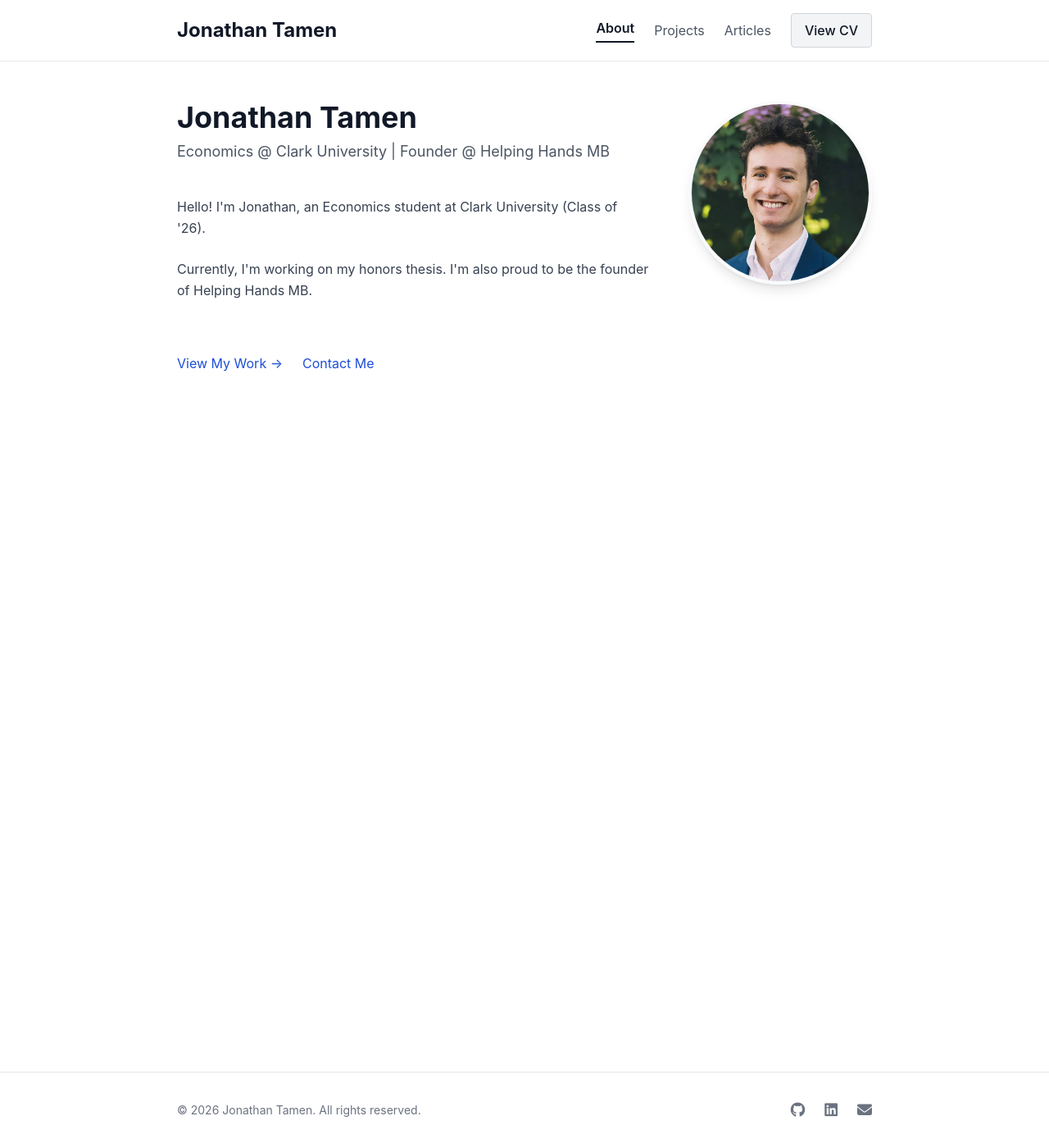
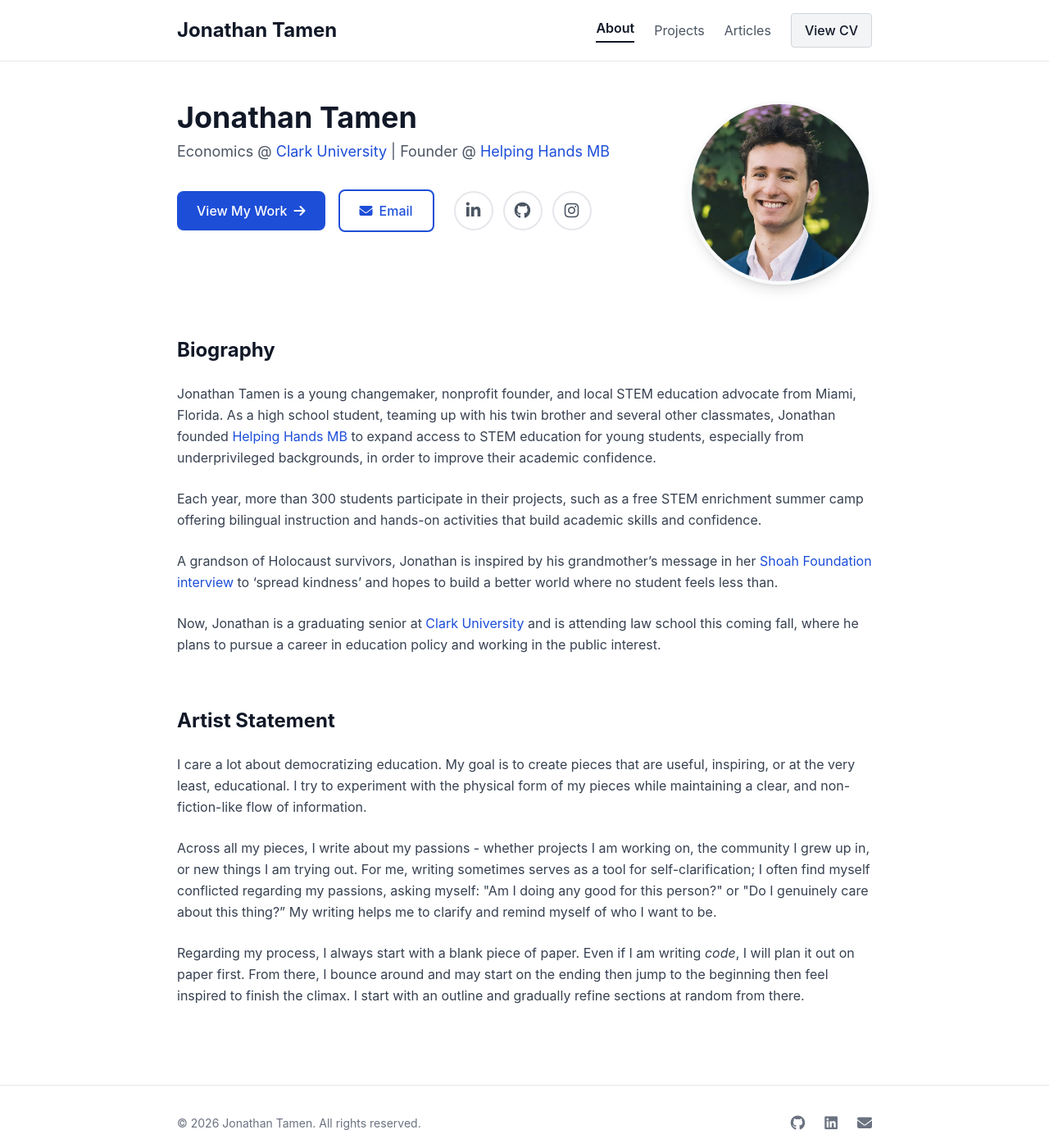
Before and after one commit to jonathantamen/jonathantamen.github.io, a Jekyll site: the page index.html, which Jekyll copies as it is, in a window 1280 px wide and 1400 px high. Shown: the whole window at 82% size. Built offline with Jekyll 4.4.1, drawn with Linux system fonts in a browser that asks for light colours; nearby versions of some CDN libraries.

Commit message:
updated about page with artist statment and biography

```diff
--- a/_layouts/article.html
+++ b/_layouts/article.html
@@ -145,7 +145,7 @@
         <!-- Article Header -->
         <article>
             <header class="mb-10">
-                <h1 class="text-4xl font-extrabold text-gray-900 mb-4 leading-tight">
+                <h1 class="text-4xl font-medium text-gray-900 mb-4 leading-tight">
                     {{ page.title }}
                 </h1>
                 <div class="flex items-center text-gray-500 text-sm gap-4">
--- a/articles.html
+++ b/articles.html
@@ -58,7 +58,7 @@
             {% assign sorted_articles = site.articles | sort: "date" | reverse %}
             {% for article in sorted_articles %}
             <article class="group relative flex flex-col items-start">
-                <h2 class="text-xl font-bold text-gray-900 group-hover:text-blue-600 transition-colors mb-2">
+                <h2 class="text-xl font-medium text-gray-900 group-hover:text-blue-600 transition-colors mb-2">
                     {% if article.pdf %}
                     <a href="{{ article.pdf }}">
                         {{ article.title }}
--- a/index.html
+++ b/index.html
@@ -39,20 +39,37 @@
 
     <!-- Main Content -->
     <main class="flex-grow max-w-4xl mx-auto px-6 py-12 w-full">
-        <div class="flex flex-col md:flex-row gap-8 md:gap-12 items-center md:items-start">
+        <!-- Hero Section -->
+        <div class="flex flex-col md:flex-row gap-8 md:gap-12 items-center md:items-start mb-16">
             <div class="flex-1 order-2 md:order-1 text-center md:text-left">
-                <div class="mb-8 md:mb-10">
+                <div class="mb-4">
                     <h1 class="text-3xl md:text-4xl font-bold text-gray-900 mb-2">Jonathan Tamen</h1>
-                    <p class="text-lg text-gray-600">Economics @ Clark University | Founder @ Helping Hands MB</p>
-                </div>
+                    <p class="text-lg text-gray-600 mb-8">Economics @ <a href="https://www.clarku.edu/" class="text-blue-700 hover:underline">Clark University</a> | Founder @ <a href="https://www.helpinghandsmb.org" class="text-blue-700 hover:underline">Helping Hands MB</a></p>
 
-                <div class="prose prose-lg text-gray-700 leading-relaxed max-w-none">
-                    <p class="mb-6">
-                        Hello! I'm Jonathan, an Economics student at Clark University (Class of '26).
-                    </p>
-                    <p class="mb-8">
-                        Currently, I'm working on my honors thesis. I'm also proud to be the founder of Helping Hands MB.
-                    </p>
+                    <div class="flex flex-wrap gap-4 items-center justify-center md:justify-start">
+                        <a href="projects.html" class="inline-flex items-center gap-2 bg-blue-700 text-white px-6 py-3 rounded-lg font-medium hover:bg-blue-800 transition-colors shadow-sm">
+                            View My Work <i class="fas fa-arrow-right"></i>
+                        </a>
+                        <a href="mailto:jonathan.tamen@gmail.com" class="inline-flex items-center gap-2 border-2 border-blue-700 text-blue-700 px-6 py-3 rounded-lg font-medium hover:bg-blue-50 transition-colors">
+                            <i class="fas fa-envelope"></i> Email
+                        </a>
+
+                        <!-- Social Buttons -->
+                        <div class="flex gap-3 ml-2">
+                            <a href="https://www.linkedin.com/in/jonathantamen/" target="_blank" rel="noopener noreferrer"
+                               class="w-12 h-12 flex items-center justify-center rounded-full border-2 border-gray-200 text-gray-600 hover:border-blue-700 hover:text-blue-700 transition-all" title="LinkedIn">
+                                <i class="fab fa-linkedin-in text-xl"></i>
+                            </a>
+                            <a href="https://github.com/jonathantamen" target="_blank" rel="noopener noreferrer"
+                               class="w-12 h-12 flex items-center justify-center rounded-full border-2 border-gray-200 text-gray-600 hover:border-gray-900 hover:text-gray-900 transition-all" title="GitHub">
+                                <i class="fab fa-github text-xl"></i>
+                            </a>
+                            <a href="https://instagram.com/jonathantamen" target="_blank" rel="noopener noreferrer"
+                               class="w-12 h-12 flex items-center justify-center rounded-full border-2 border-gray-200 text-gray-600 hover:border-pink-600 hover:text-pink-600 transition-all" title="Instagram">
+                                <i class="fab fa-instagram text-xl"></i>
+                            </a>
+                        </div>
+                    </div>
                 </div>
             </div>
 
@@ -61,9 +78,37 @@
             </div>
         </div>
 
-        <div class="mt-8 flex gap-6">
-            <a href="projects.html" class="text-blue-700 hover:underline">View My Work &rarr;</a>
-            <a href="mailto:jonathan.tamen@gmail.com" class="text-blue-700 hover:underline">Contact Me</a>
+        <!-- Biography Section -->
+        <div class="prose prose-lg text-gray-700 leading-relaxed max-w-none mb-16">
+            <h2 class="text-2xl font-bold text-gray-900 mb-6">Biography</h2>
+
+            <p class="mb-6">
+                Jonathan Tamen is a young changemaker, nonprofit founder, and local STEM education advocate from Miami, Florida. As a high school student, teaming up with his twin brother and several other classmates, Jonathan founded <a href="https://www.helpinghandsmb.org" class="text-blue-700 hover:underline">Helping Hands MB</a> to expand access to STEM education for young students, especially from underprivileged backgrounds, in order to improve their academic confidence.
+            </p>
+            <p class="mb-6">
+                Each year, more than 300 students participate in their projects, such as a free STEM enrichment summer camp offering bilingual instruction and hands-on activities that build academic skills and confidence.
+            </p>
+            <p class="mb-6">
+                A grandson of Holocaust survivors, Jonathan is inspired by his grandmother’s message in her <a href="https://youtu.be/ilrp4YFiBYc?si=OoCXphD-PrjuXwrE" target="_blank" class="text-blue-700 hover:underline">Shoah Foundation interview</a> to ‘spread kindness’ and hopes to build a better world where no student feels less than.
+            </p>
+            <p class="mb-0">
+                Now, Jonathan is a graduating senior at <a href="https://www.clarku.edu/" class="text-blue-700 hover:underline">Clark University</a> and is attending law school this coming fall, where he plans to pursue a career in education policy and working in the public interest.
+            </p>
+        </div>
+
+        <!-- Artist Statement Section -->
+        <div class="prose prose-lg text-gray-700 leading-relaxed max-w-none mb-12">
+            <h2 class="text-2xl font-bold text-gray-900 mb-6">Artist Statement</h2>
+
+            <p class="mb-6">
+                I care a lot about democratizing education. My goal is to create pieces that are useful, inspiring, or at the very least, educational. I try to experiment with the physical form of my pieces while maintaining a clear, and non-fiction-like flow of information.
+            </p>
+            <p class="mb-6">
+                Across all my pieces, I write about my passions - whether projects I am working on, the community I grew up in, or new things I am trying out. For me, writing sometimes serves as a tool for self-clarification; I often find myself conflicted regarding my passions, asking myself: "Am I doing any good for this person?" or "Do I genuinely care about this thing?” My writing helps me to clarify and remind myself of who I want to be.
+            </p>
+            <p class="mb-0">
+                Regarding my process, I always start with a blank piece of paper. Even if I am writing <em>code</em>, I will plan it out on paper first. From there, I bounce around and may start on the ending then jump to the beginning then feel inspired to finish the climax. I start with an outline and gradually refine sections at random from there.
+            </p>
         </div>
     </main>
 
```
Also changed, not shown: _articles/seasonal-plant.md (+1 -1 lines), 1 other file.
